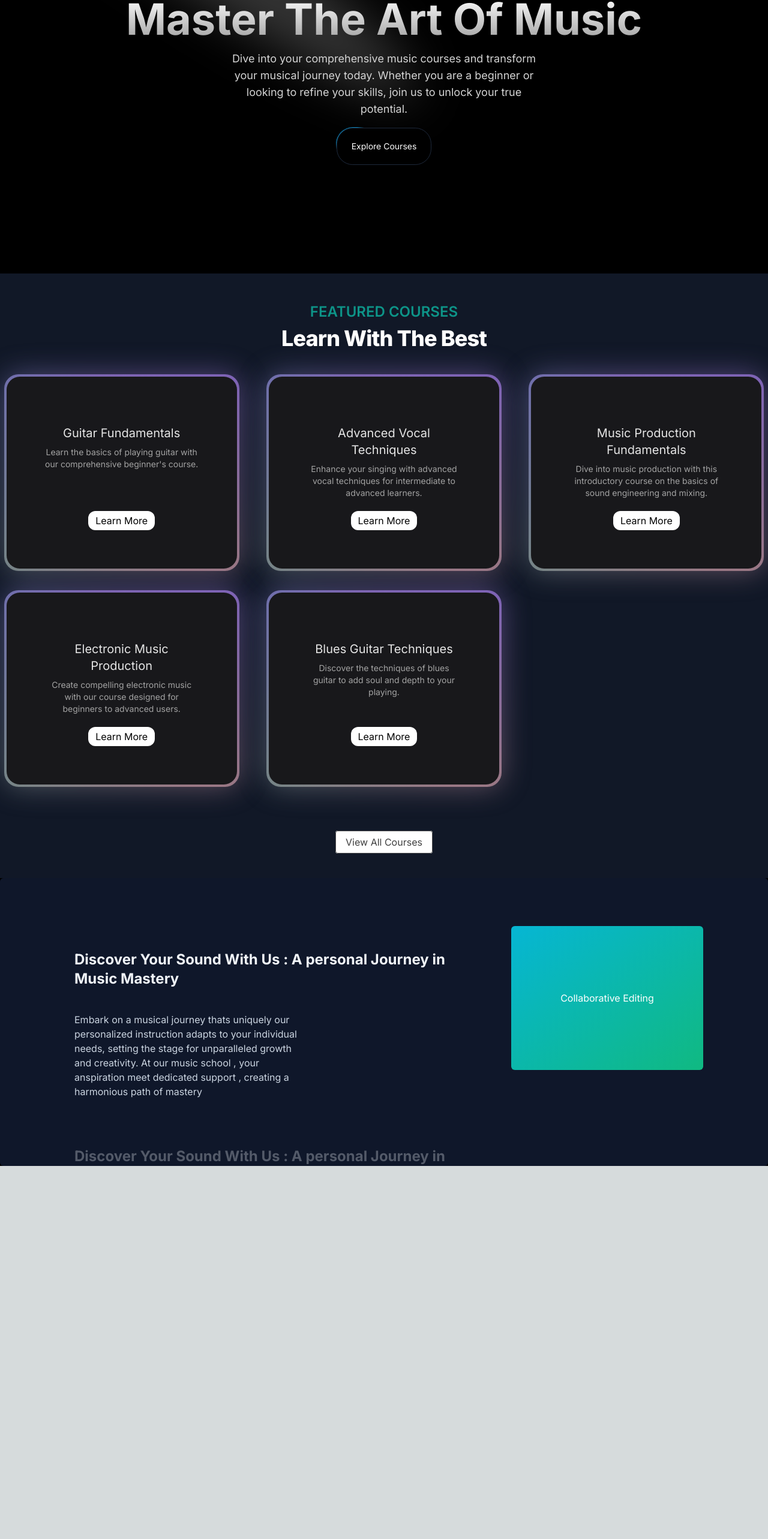
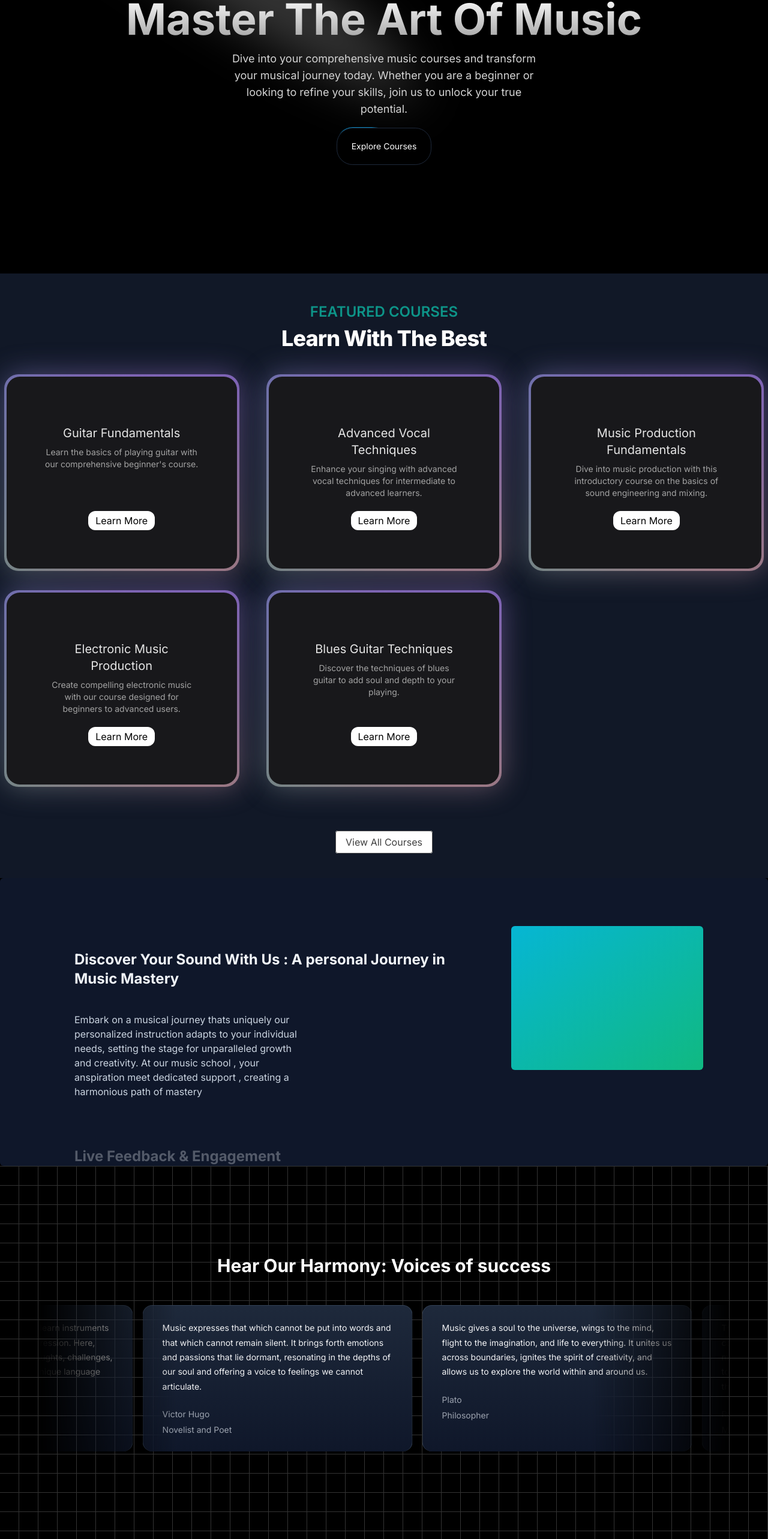
Before and after one commit to Muhammad361738/Music-Nextjs, a Next.js app: page / in a window 1280 px wide. Shown: the part 184-2750 px from the top of the page at 60% size. Before the commit the page ends 2128 px from the top, so only its background shows below. Built offline with nearby package versions, Linux system fonts and the light colour scheme.

Commit message:
Add New grid page

```diff
--- a/package.json
+++ b/package.json
@@ -12,6 +12,7 @@
     "autoprefixer": "^10.4.20",
     "clsx": "^2.1.1",
     "framer-motion": "^11.11.10",
+    "mini-svg-data-uri": "^1.4.4",
     "next": "14.2.2",
     "react": "^18",
     "react-dom": "^18",
--- a/src/app/page.tsx
+++ b/src/app/page.tsx
@@ -1,5 +1,6 @@
 import FeaturedCourses from "@/components/FeaturedCourses";
 import HeroSection from "@/components/HeroSection";
+import TestCards from "@/components/TestCards";
 import WhyChoseUs from "@/components/WhyChoseUs";
 import { main } from "framer-motion/client";
 import Image from "next/image";
@@ -10,6 +11,7 @@
       <HeroSection/>
       <FeaturedCourses/>
       <WhyChoseUs/>
+      <TestCards/>
     </main>
 
   );
--- /dev/null
+++ b/src/components/TestCards.tsx
@@ -0,0 +1,55 @@
+"use client"
+
+import React, { useEffect, useState } from "react";
+import { InfiniteMovingCards } from "./ui/infinite-moving-cards";
+
+const quotesArray = [
+    {
+      quote: "Music expresses that which cannot be put into words and that which cannot remain silent. It brings forth emotions and passions that lie dormant, resonating in the depths of our soul and offering a voice to feelings we cannot articulate.",
+      name: "Victor Hugo",
+      title: "Novelist and Poet"
+    },
+    {
+      quote: "Music gives a soul to the universe, wings to the mind, flight to the imagination, and life to everything. It unites us across boundaries, ignites the spirit of creativity, and allows us to explore the world within and around us.",
+      name: "Plato",
+      title: "Philosopher"
+    },
+    {
+      quote: "The true beauty of music is that it connects people. It carries a message, and we, the musicians, are the messengers. Through each note, we reach beyond words to inspire, comfort, and bring joy, fostering connections that cannot be described by language alone.",
+      name: "Roy Ayers",
+      title: "Musician and Composer"
+    },
+    {
+      quote: "Learning to play music is not just about understanding scales and notes; its about discovering patience, resilience, and joy in practice. The dedication to mastering an instrument mirrors the dedication we need in life, making us better, more focused individuals.",
+      name: "Anonymous",
+      title: "Music Educator"
+    },
+    {
+      quote: "A music school is not merely a place to learn instruments but a sanctuary for growth and self-expression. Here, each student learns to channel their thoughts, challenges, and dreams through sound, crafting a unique language that speaks directly to the heart.",
+      name: "Leonard Bernstein",
+      title: "Composer and Conductor"
+    }
+  ];
+
+const TestCards = () => {
+    return (
+        <div className="h-[40rem] w-full dark:bg-black dark:bg-grid-white/[0.2] relative flex flex-col items-center justify-center
+        overflow-hidden">
+            <h2 className="text-3xl font-bold text-center mb-8 z-10 text-white">Hear Our Harmony: Voices of success</h2>
+
+                <div className="flex justify-center w-full overflow-hidden px-4 sm:px-6 lg:px-8 ">
+                    <div className="w-full max-w-6xl">
+                          <InfiniteMovingCards
+                            items={quotesArray}
+                            direction="right"
+                            speed="slow"
+                          />
+                     </div>
+
+                </div>
+
+        </div>
+    );
+}
+
+export default TestCards;
--- a/src/components/WhyChoseUs.tsx
+++ b/src/components/WhyChoseUs.tsx
@@ -3,16 +3,7 @@
 import { StickyScroll } from "./ui/sticky-scroll-reveal";
 // import Image from "next/image";
 const content = [
-    {
-      title: "Discover Your Sound With Us : A personal Journey in Music Mastery ",
-      description:
-        "Embark on a musical journey thats uniquely  our personalized instruction adapts to your individual needs, setting the stage for unparalleled growth and creativity. At our  music school , your anspiration meet dedicated support , creating  a harmonious path of mastery ",
-      content: (
-        <div className="h-full w-full bg-[linear-gradient(to_bottom_right,var(--cyan-500),var(--emerald-500))] flex items-center justify-center text-white">
-          Collaborative Editing
-        </div>
-      ),
-    },
+
     {
       title: "Discover Your Sound With Us : A personal Journey in Music Mastery",
       description:
--- /dev/null
+++ b/src/components/ui/infinite-moving-cards.tsx
@@ -0,0 +1,121 @@
+"use client";
+
+import { cn } from "@/lib/utils";
+import React, { useEffect, useState } from "react";
+
+export const InfiniteMovingCards = ({
+  items,
+  direction = "left",
+  speed = "fast",
+  pauseOnHover = true,
+  className,
+}: {
+  items: {
+    quote: string;
+    name: string;
+    title: string;
+  }[];
+  direction?: "left" | "right";
+  speed?: "fast" | "normal" | "slow";
+  pauseOnHover?: boolean;
+  className?: string;
+}) => {
+  const containerRef = React.useRef<HTMLDivElement>(null);
+  const scrollerRef = React.useRef<HTMLUListElement>(null);
+
+  useEffect(() => {
+    addAnimation();
+  }, []);
+  const [start, setStart] = useState(false);
+  function addAnimation() {
+    if (containerRef.current && scrollerRef.current) {
+      const scrollerContent = Array.from(scrollerRef.current.children);
+
+      scrollerContent.forEach((item) => {
+        const duplicatedItem = item.cloneNode(true);
+        if (scrollerRef.current) {
+          scrollerRef.current.appendChild(duplicatedItem);
+        }
+      });
+
+      getDirection();
+      getSpeed();
+      setStart(true);
+    }
+  }
+  const getDirection = () => {
+    if (containerRef.current) {
+      if (direction === "left") {
+        containerRef.current.style.setProperty(
+          "--animation-direction",
+          "forwards"
+        );
+      } else {
+        containerRef.current.style.setProperty(
+          "--animation-direction",
+          "reverse"
+        );
+      }
+    }
+  };
+  const getSpeed = () => {
+    if (containerRef.current) {
+      if (speed === "fast") {
+        containerRef.current.style.setProperty("--animation-duration", "20s");
+      } else if (speed === "normal") {
+        containerRef.current.style.setProperty("--animation-duration", "40s");
+      } else {
+        containerRef.current.style.setProperty("--animation-duration", "80s");
+      }
+    }
+  };
+  return (
+    <div
+      ref={containerRef}
+      className={cn(
+        "scroller relative z-20  max-w-7xl overflow-hidden  [mask-image:linear-gradient(to_right,transparent,white_20%,white_80%,transparent)]",
+        className
+      )}
+    >
+      <ul
+        ref={scrollerRef}
+        className={cn(
+          " flex min-w-full shrink-0 gap-4 py-4 w-max flex-nowrap",
+          start && "animate-scroll ",
+          pauseOnHover && "hover:[animation-play-state:paused]"
+        )}
+      >
+        {items.map((item, idx) => (
+          <li
+            className="w-[350px] max-w-full relative rounded-2xl border border-b-0 flex-shrink-0 border-slate-700 px-8 py-6 md:w-[450px]"
+            style={{
+              background:
+                "linear-gradient(180deg, var(--slate-800), var(--slate-900)",
+            }}
+            key={item.name}
+          >
+            <blockquote>
+              <div
+                aria-hidden="true"
+                className="user-select-none -z-1 pointer-events-none absolute -left-0.5 -top-0.5 h-[calc(100%_+_4px)] w-[calc(100%_+_4px)]"
+              ></div>
+              <span className=" relative z-20 text-sm leading-[1.6] text-gray-100 font-normal">
+                {item.quote}
+              </span>
+              <div className="relative z-20 mt-6 flex flex-row items-center">
+                <span className="flex flex-col gap-1">
+                  <span className=" text-sm leading-[1.6] text-gray-400 font-normal">
+                    {item.name}
+                  </span>
+                  <span className=" text-sm leading-[1.6] text-gray-400 font-normal">
+                    {item.title}
+                  </span>
+                </span>
+              </div>
+            </blockquote>
+          </li>
+        ))}
+      </ul>
+    </div>
+  );
+};
--- a/tailwind.config.ts
+++ b/tailwind.config.ts
@@ -3,6 +3,8 @@
 // export default config;
 /** @type {import('tailwindcss').Config} */
 const colors = require("tailwindcss/colors");
+const svgToDataUri = require("mini-svg-data-uri");
+
 const {
   default: flattenColorPalette,
 } = require("tailwindcss/lib/util/flattenColorPalette");
@@ -29,6 +31,8 @@
     extend: { // Only one extend property here
       animation: {
         spotlight: "spotlight 2s ease .75s 1 forwards",
+        scroll:
+        "scroll var(--animation-duration, 40s) var(--animation-direction, forwards) linear infinite",
       },
       keyframes: {
         spotlight: {
@@ -41,6 +45,11 @@
             transform: "translate(-50%,-40%) scale(1)",
           },
         },
+        scroll: {
+          to: {
+            transform: "translate(calc(-50% - 0.5rem))",
+          },
+        },
       },
       backgroundImage: {
         "gradient-radial": "radial-gradient(var(--tw-gradient-stops))",
@@ -49,7 +58,28 @@
       },
     },
   },
-  plugins: [ addVariablesForColors  ],
+  plugins: [ addVariablesForColors,    function ({ matchUtilities, theme }: any) {
+    matchUtilities(
+      {
+        "bg-grid": (value: any) => ({
+          backgroundImage: `url("${svgToDataUri(
+            `<svg xmlns="http://www.w3.org/2000/svg" viewBox="0 0 32 32" width="32" height="32" fill="none" stroke="${value}"><path d="M0 .5H31.5V32"/></svg>`
+          )}")`,
+        }),
+        "bg-grid-small": (value: any) => ({
+          backgroundImage: `url("${svgToDataUri(
+            `<svg xmlns="http://www.w3.org/2000/svg" viewBox="0 0 32 32" width="8" height="8" fill="none" stroke="${value}"><path d="M0 .5H31.5V32"/></svg>`
+          )}")`,
+        }),
+        "bg-dot": (value: any) => ({
+          backgroundImage: `url("${svgToDataUri(
+            `<svg xmlns="http://www.w3.org/2000/svg" viewBox="0 0 32 32" width="16" height="16" fill="none"><circle fill="${value}" id="pattern-circle" cx="10" cy="10" r="1.6257413380501518"></circle></svg>`
+          )}")`,
+        }),
+      },
+      { values: flattenColorPalette(theme("backgroundColor")), type: "color" }
+    );
+  },  ],
 };
 
 export default config;
```
Also changed, not shown: 1 other file (tests, documents, lock files or other folders).
